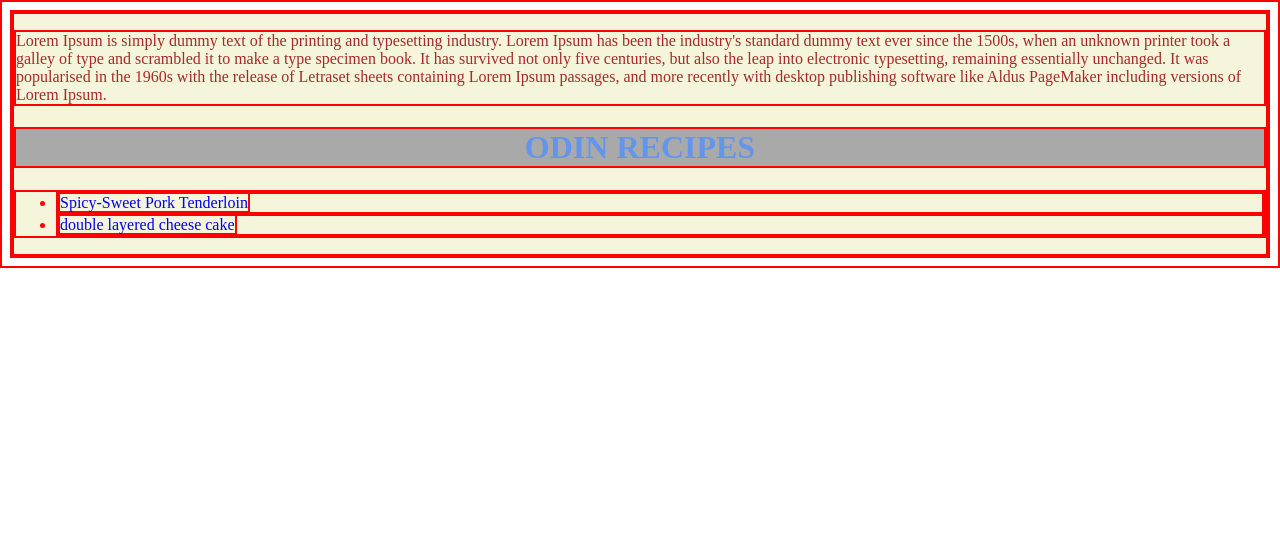
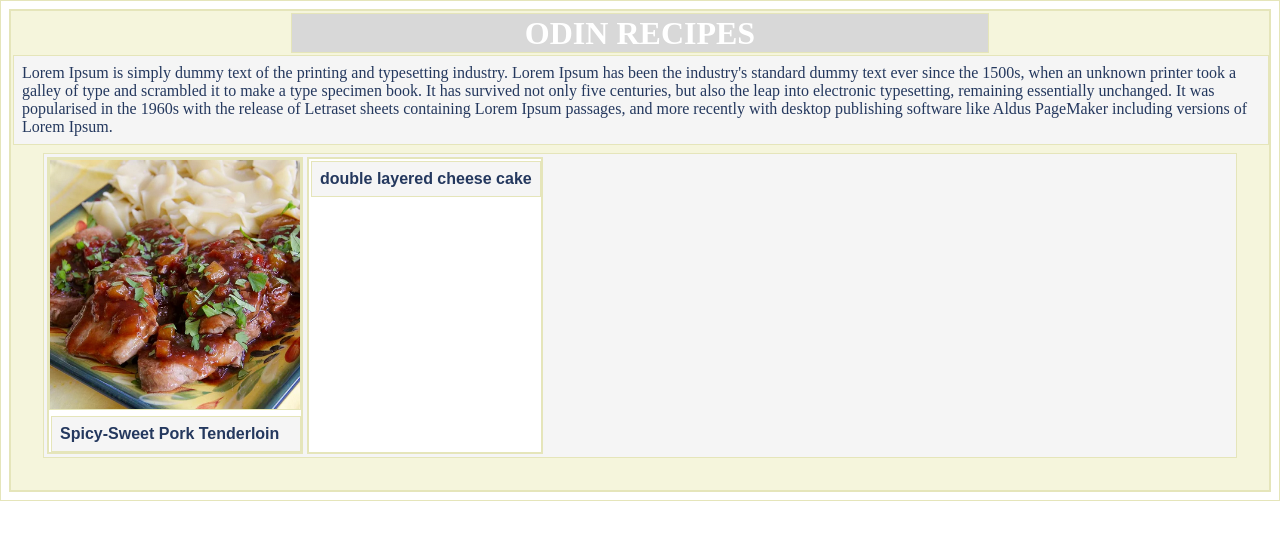
Before and after one commit to Zaman-Mahbub/odin-recipes, a plain HTML site: page index.html in a window 1280 px wide. Drawn offline with Linux system fonts and the light colour scheme.

Commit message:
played with css box, display

```diff
--- a/index.html
+++ b/index.html
@@ -8,6 +8,7 @@
     <STYLE>A {text-decoration: none;} </STYLE>
     <body>
         <div>
+        <h1>ODIN RECIPES</h1>
         <p>Lorem Ipsum is simply dummy text of the printing and
             typesetting industry. Lorem Ipsum has been the industry's
             standard dummy text ever since the 1500s,
@@ -21,10 +22,9 @@
             desktop publishing software like Aldus PageMaker including
             versions of Lorem Ipsum.
         </p>
-        <h1>ODIN RECIPES</h1>
     <ul>
-        <li><a href="recipes/tenderloin.html">Spicy-Sweet Pork Tenderloin</a></li>
-        <li><a href="recipes/cheesecake.html">double layered cheese cake</a></li>
+        <li><a href="recipes/tenderloin.html"><img src="img/image.jpg" class="img"><p>Spicy-Sweet Pork Tenderloin</p></a></li>
+        <li class="rightside"><a href="recipes/cheesecake.html"><p>double layered cheese cake</p></a></li>
     </ul>
     </div>
     </body>
--- a/styles.css
+++ b/styles.css
@@ -1,20 +1,50 @@
+* {
+    margin:;
+    border: 1px solid rgb(229, 229, 186);
+    background-color: rgb(255, 255, 255);
+
+}
+
 p {
-    color:brown;
-    background-color:;
+    color:rgb(36, 56, 94);
+    background-color:rgb(245, 245, 245);
+    margin: 2px 0 0 2px;
+    padding: .5em ;
+    text-justify: newspaper;
+    display: flex;
 }
 
 div{
     background-color: beige;
+    margin:;
+
+}
+
+ul{
+    padding: 1px;
+    margin: .5em 2em 2em;
+    display:flex;
+    background-color: whitesmoke;
 }
 li{
     color:red;
-    size-adjust: 220px;
+    margin: 2px 2px 2px;
+    font-weight: 700;
+    font-family: Arial, Helvetica, sans-serif;
+    display:flex;
 }
 h1{
     text-align: center;
-    color: cornflowerblue;
-    background-color: darkgray;
+    color: rgb(255, 255, 255);
+    background-color: rgb(216, 216, 216);
+    padding: .5px;
+    margin: 2px 280px 2px;
 }
-* {
-    border : 2px solid red;
+
+
+
+
+.img{
+    width: 250px;
+    height: auto;
 }
```
